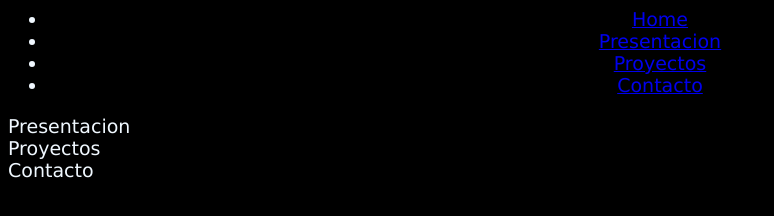
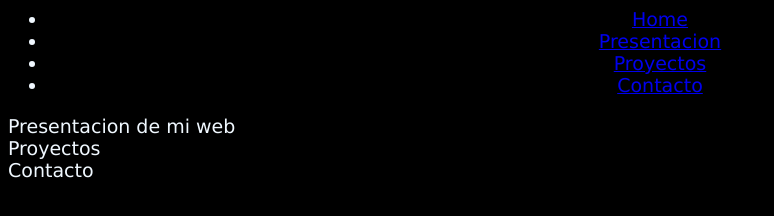
Before and after one commit to DiegoFDL/curso-git, a plain HTML site: page index.html in a window 1280 px wide. Shown: the whole page, without its empty margins (0-774 px from the left). Drawn offline with Linux system fonts and the light colour scheme.

Commit message:
Primer sicronizacion

```diff
--- a/index.html
+++ b/index.html
@@ -14,7 +14,7 @@
     </nav>
 <article>
   <section>
-    Presentacion
+    Presentacion de mi web
   </section>
   <section>
     Proyectos
```
